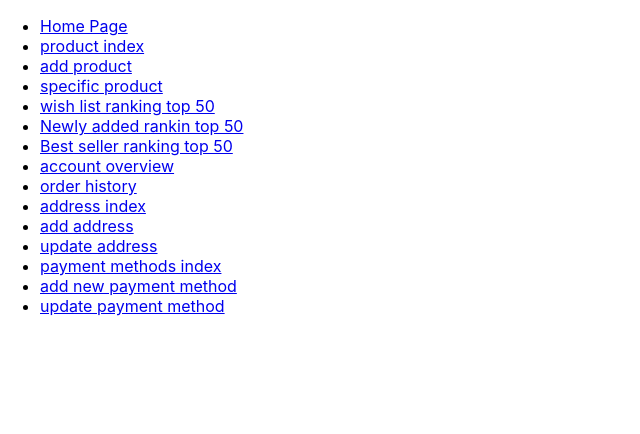
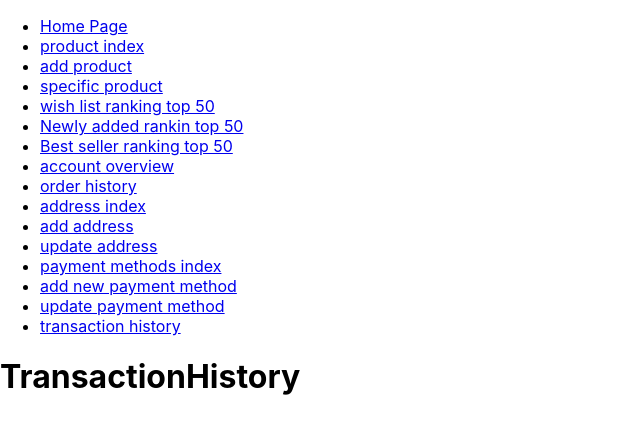
Before and after one commit to XX989tmx/amazon_clone_clientside, a React (Create React App) app: page /account/your-payments/transaction-history in a window 1280 px wide. Shown: the top 434 px of the page, without its empty margins (0-640 px from the left). Built offline with nearby package versions, Linux system fonts and the light colour scheme.

Commit message:
transaction history

```diff
--- a/src/App.js
+++ b/src/App.js
@@ -22,6 +22,7 @@ import UpdateAddress from "./accounts/addresses/pages/UpdateAddress";
 import PaymentMethods from "./accounts/payments/payment-methods/pages/PaymentMethods";
 import NewPaymentMethod from "./accounts/payments/payment-methods/pages/NewPaymentMethod";
 import UpdatePaymentMethod from "./accounts/payments/payment-methods/pages/UpdatePaymentMethod";
+import TransactionHistory from "./accounts/payments/transactions/pages/TransactionHistory";
 
 function App() {
   let routes;
@@ -119,6 +120,9 @@ function App() {
       <Route path="/account/your-payments/payment-methods/update" exact>
         <UpdatePaymentMethod />
       </Route>
+      <Route path="/account/your-payments/transaction-history" exact>
+        <TransactionHistory />
+      </Route>
     </Switch>
   );
 
@@ -189,6 +193,11 @@ function App() {
                   update payment method
                 </Link>
               </li>
+              <li>
+                <Link to={"/account/your-payments/transaction-history"}>
+                  transaction history
+                </Link>
+              </li>
             </ul>
           </nav>
         </div>
--- /dev/null
+++ b/src/accounts/payments/transactions/pages/TransactionHistory.js
@@ -0,0 +1,11 @@
+import React from 'react';
+
+const TransactionHistory = () => {
+    return (
+      <div>
+        <h1>TransactionHistory</h1>
+      </div>
+    );
+}
+
+export default TransactionHistory;
```
